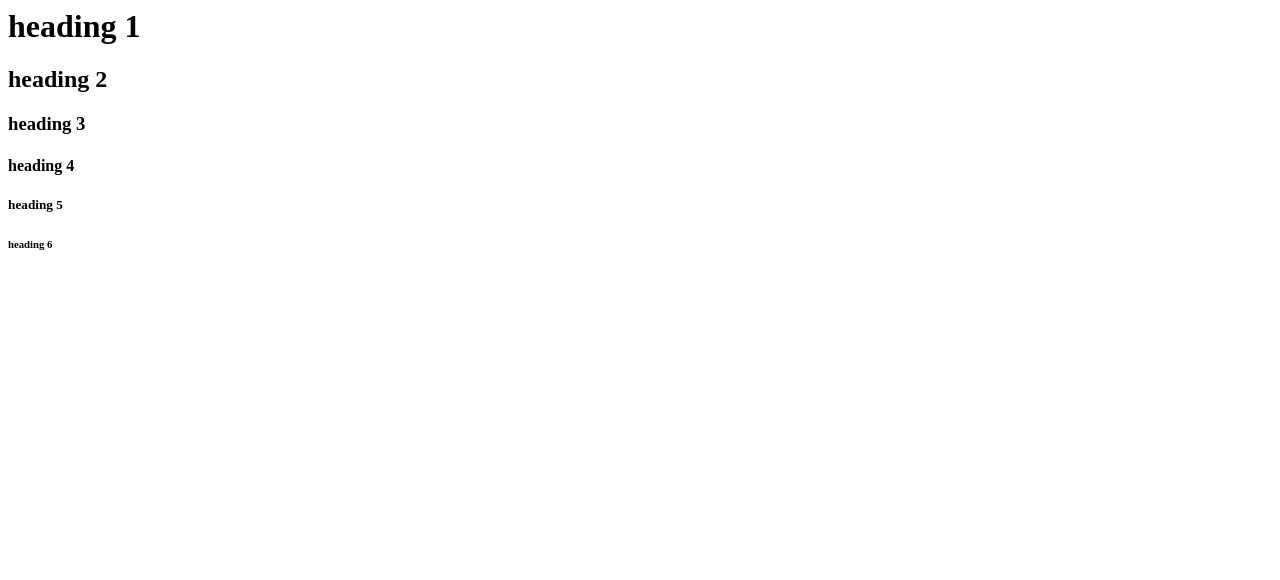
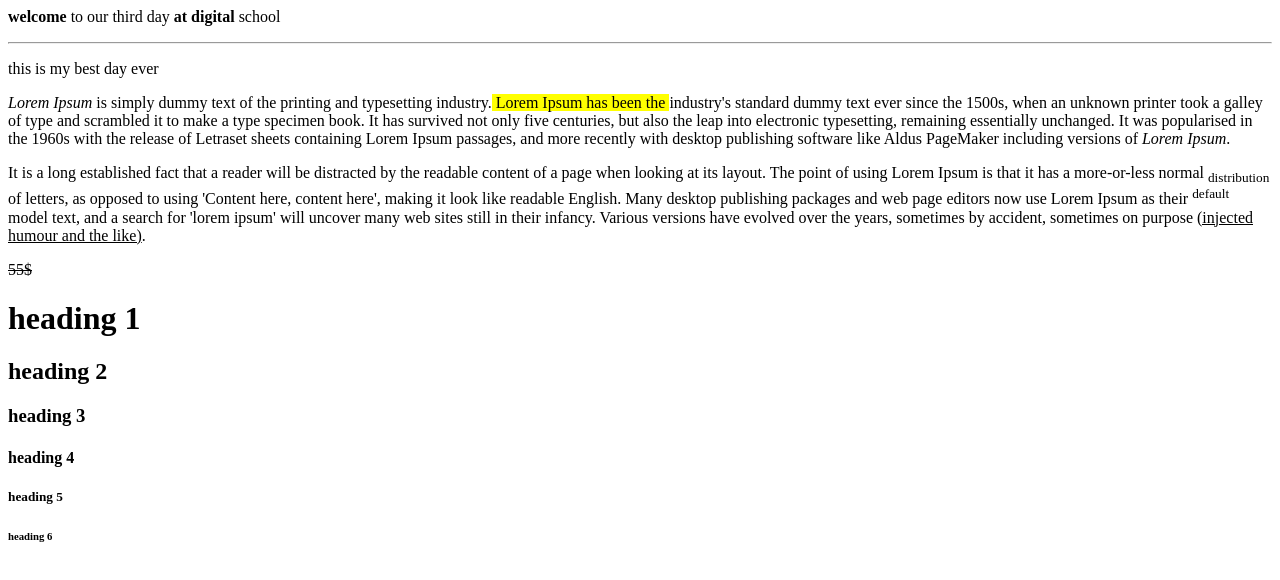
Before and after one commit to NurilindaKonushevci/HTML-CSS-JS, a plain HTML site: page module3/index.html in a window 1280 px wide. Drawn offline with Linux system fonts and the light colour scheme.

Commit message:
moduli 4

```diff
--- a/module3/index.html
+++ b/module3/index.html
@@ -6,6 +6,21 @@
 
     <body>
 
+      <p><strong>welcome</strong> to our third day<b> at digital</b> school</p>
+
+    <hr>
+   <p>this is my best day ever</p>
+
+   <!--this is the first part-->
+
+   <p><em>Lorem Ipsum </em>is simply dummy text of the printing and typesetting industry.<mark> Lorem Ipsum has been the </mark>industry's standard dummy text ever since the 1500s, when an unknown printer took a galley of type and scrambled it to make a type specimen book. It has survived not only five centuries, but also the leap into electronic typesetting, remaining essentially unchanged. It was popularised in the 1960s with the release of Letraset sheets containing Lorem Ipsum passages, and more recently with desktop publishing software like Aldus PageMaker including versions of <i>Lorem Ipsum</i>.</p>
+
+
+   <p>It is a long established fact that a reader will be distracted by the readable content of a page when looking at its layout. The point of using Lorem Ipsum is that it has a more-or-less normal <sub>distribution </sub>of letters, as opposed to using 'Content here, content here', making it look like readable English. Many desktop publishing packages and web page editors now use Lorem Ipsum as their <sup>default</sup> model text, and a search for 'lorem ipsum' will uncover many web sites still in their infancy. Various versions have evolved over the years, sometimes by accident, sometimes on purpose <ins>(injected humour and the like)</ins>.</p>
+
+   <!--this is the second part-->
+
+   <p><del>55$</del></p>
    <h1>heading 1</h1>
    <h2>heading 2</h2>
    <h3>heading 3</h3>
```
Also changed, not shown: module4/index.html (added, +12 -0 lines).
